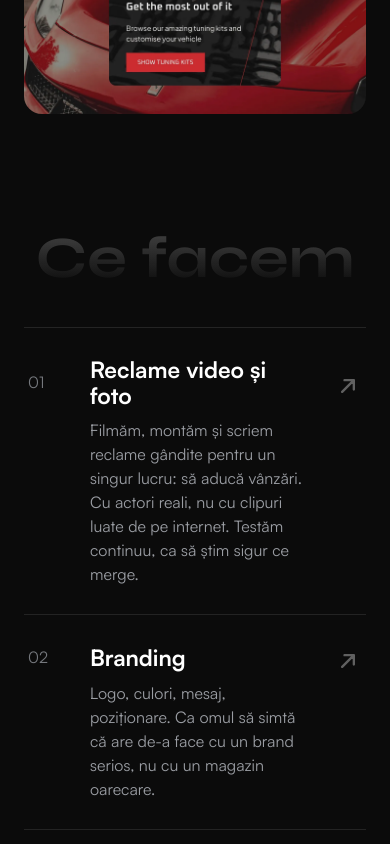
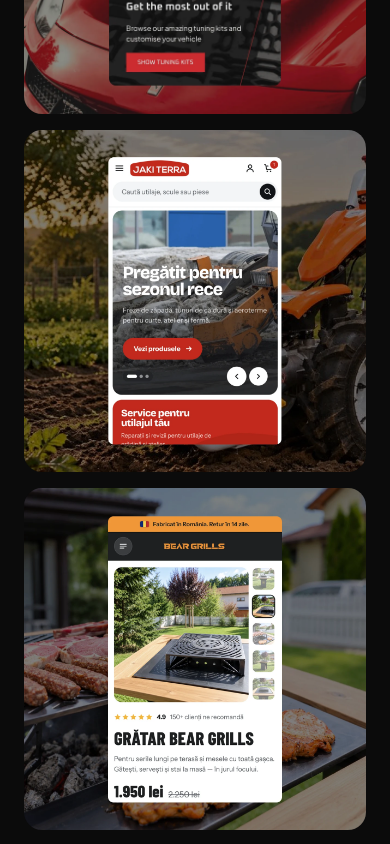
Before and after one commit to victorterd/ecommlab, a plain HTML site: page index.html in a window 390 px wide. Shown: the part 3140-3984 px from the top of the page. Drawn offline with Linux system fonts and the light colour scheme.

Commit message:
Adaugă Jaki Terra și Bear Grills în secțiunea Website
Grila trece de la 2 la 4 piese, 2x2 pe desktop (tot .portfolio__grid--2,
care deja dădea 2 coloane), o coloană pe mobil ca înainte. Linkuri către
jakiterra.ro și beargrills.ro, deschise într-un tab nou.

Co-Authored-By: Claude Sonnet 5 <noreply@anthropic.com>
Claude-Session: https://claude.ai/code/session_01QogZXQDcqCrbnbSvu6gog9

```diff
--- a/index.html
+++ b/index.html
@@ -104,6 +104,8 @@
       <div class="portfolio__grid portfolio__grid--2">
         <a class="portfolio__shot" href="https://the-hive.ro" target="_blank" rel="noopener noreferrer"><img src="assets/project-thehive.webp" alt="Website The Hive" loading="lazy"></a>
         <a class="portfolio__shot" href="https://racebox.ro" target="_blank" rel="noopener noreferrer"><img src="assets/project-racebox.webp" alt="Website Racebox" loading="lazy"></a>
+        <a class="portfolio__shot" href="https://jakiterra.ro" target="_blank" rel="noopener noreferrer"><img src="assets/project-jakiterra.webp" alt="Website Jaki Terra" loading="lazy"></a>
+        <a class="portfolio__shot" href="https://beargrills.ro" target="_blank" rel="noopener noreferrer"><img src="assets/project-beargrills.webp" alt="Website Bear Grills" loading="lazy"></a>
       </div>
     </section>
 
```
Also changed, not shown: assets/project-beargrills.webp (added), assets/project-jakiterra.webp (added).
